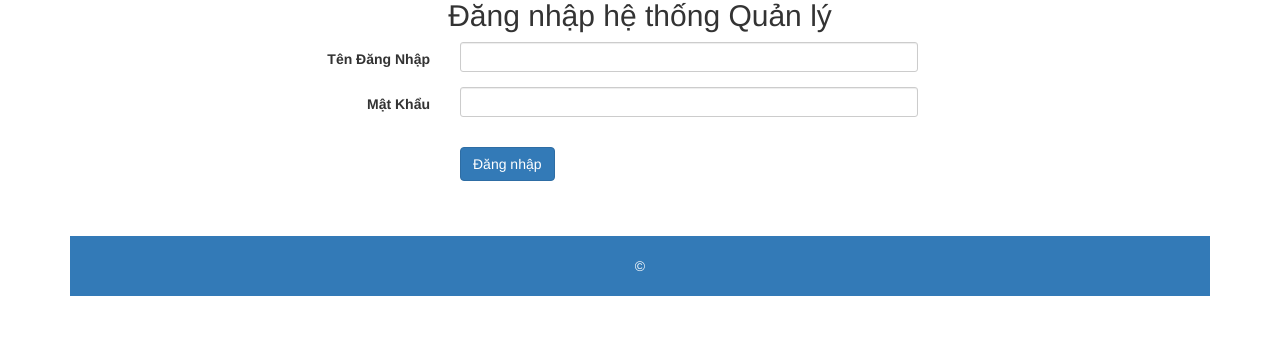
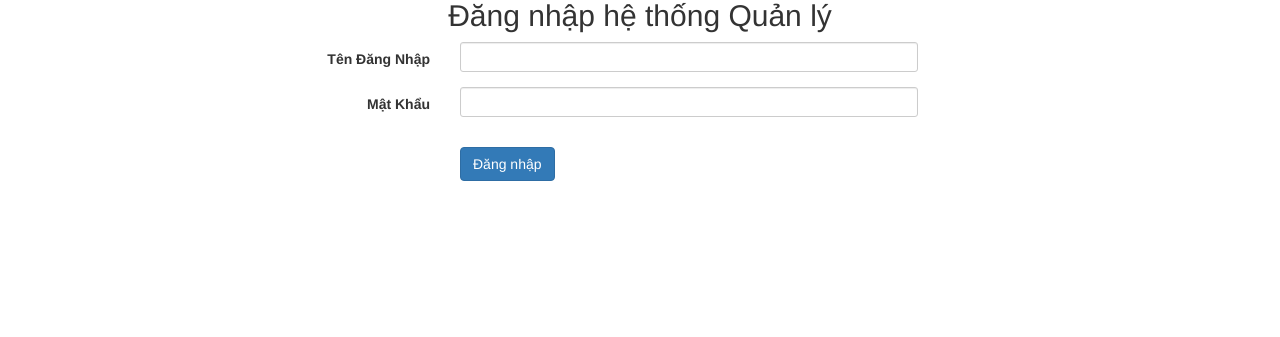
Before and after one commit to amoko2021/pmud3, a PHP site: page /admin/index.php in a window 1280 px wide. Shown: the part 211-548 px from the top of the page. Run offline with PHP 8.4, Linux system fonts and the light colour scheme.

Commit message:
Update index.php

```diff
--- a/admin/index.php
+++ b/admin/index.php
@@ -65,10 +65,8 @@
         ?>
     </div>
     <br><br>
-	<div id="footer" class="bg-primary text-center text-white">
-        <br>
-        &copy;
-         <!-- 2018 - Hải sản Tươi sống -->
+
+
         <br><br>
     </div>
 </div>
```
